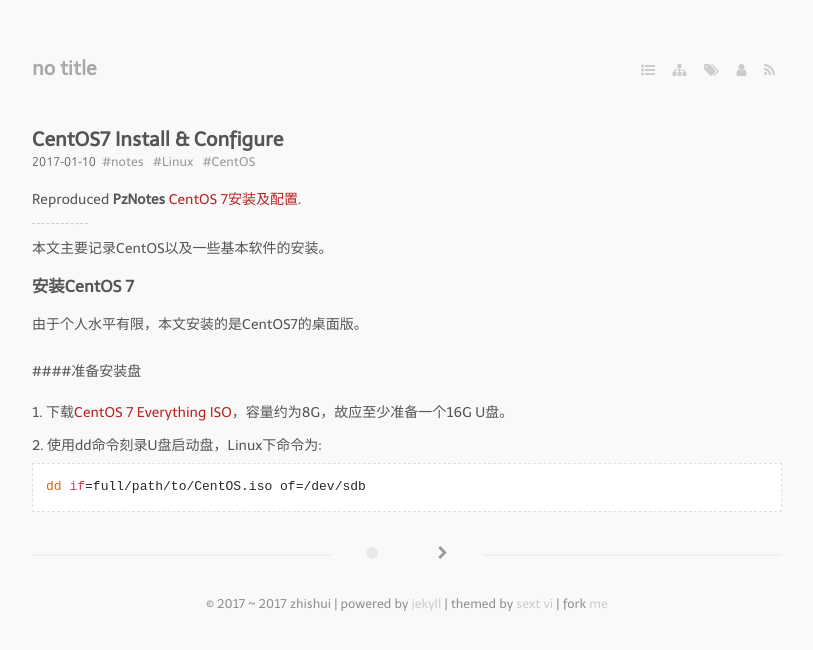
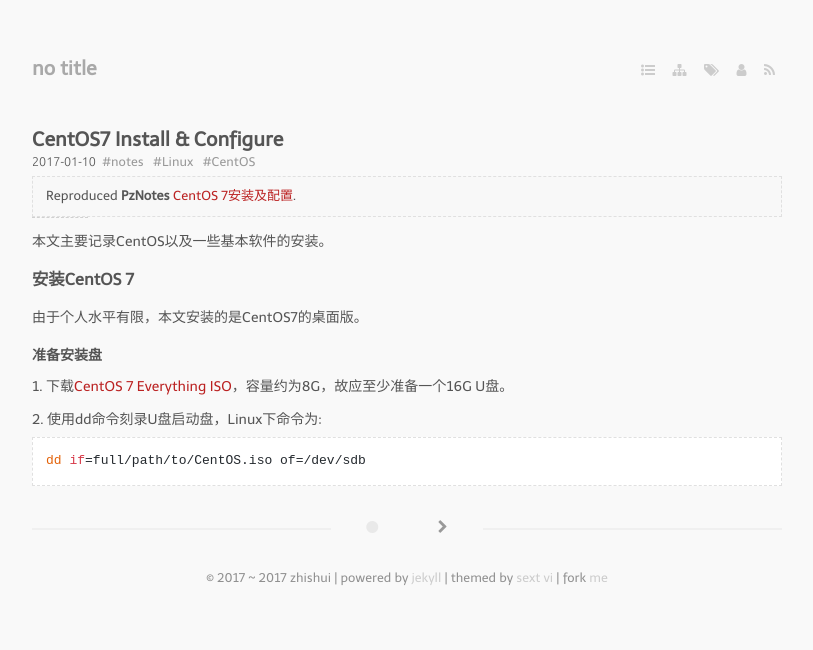
Before and after one commit to bizhishui/bizhishui.github.io, a Jekyll site: the page built from _posts/2017-01-10-CentOS7-Install-Configure.md, in a window 1280 px wide. Shown: the top 650 px of the page, without its empty margins (233-1046 px from the left). Built offline with Jekyll 4.4.1, drawn with Linux system fonts in a browser that asks for light colours; nearby versions of some CDN libraries; some web fonts are replaced; a script that is not in the unit is left out.

Commit message:
markdown correct

```diff
--- a/_posts/2017-01-10-CentOS7-Install-Configure.md
+++ b/_posts/2017-01-10-CentOS7-Install-Configure.md
@@ -10,7 +10,7 @@ tags:
 ---
 
 
-Reproduced **PzNotes** [CentOS 7安装及配置](https://whu-pzhang.github.io/linux-environment-for-seismology-research.html).
+> Reproduced **PzNotes** [CentOS 7安装及配置](https://whu-pzhang.github.io/linux-environment-for-seismology-research.html).
 
 ---
 
@@ -19,9 +19,7 @@ Reproduced **PzNotes** [CentOS 7安装及配置](https://whu-pzhang.github.io/li
 ### 安装CentOS 7
 由于个人水平有限，本文安装的是CentOS7的桌面版。
 
-
-####准备安装盘
-
+#### 准备安装盘
 1. 下载[CentOS 7 Everything ISO](https://github.com/bizhishui/bizhishui.github.io)，容量约为8G，故应至少准备一个16G U盘。
 2. 使用dd命令刻录U盘启动盘，Linux下命令为:
 
```
